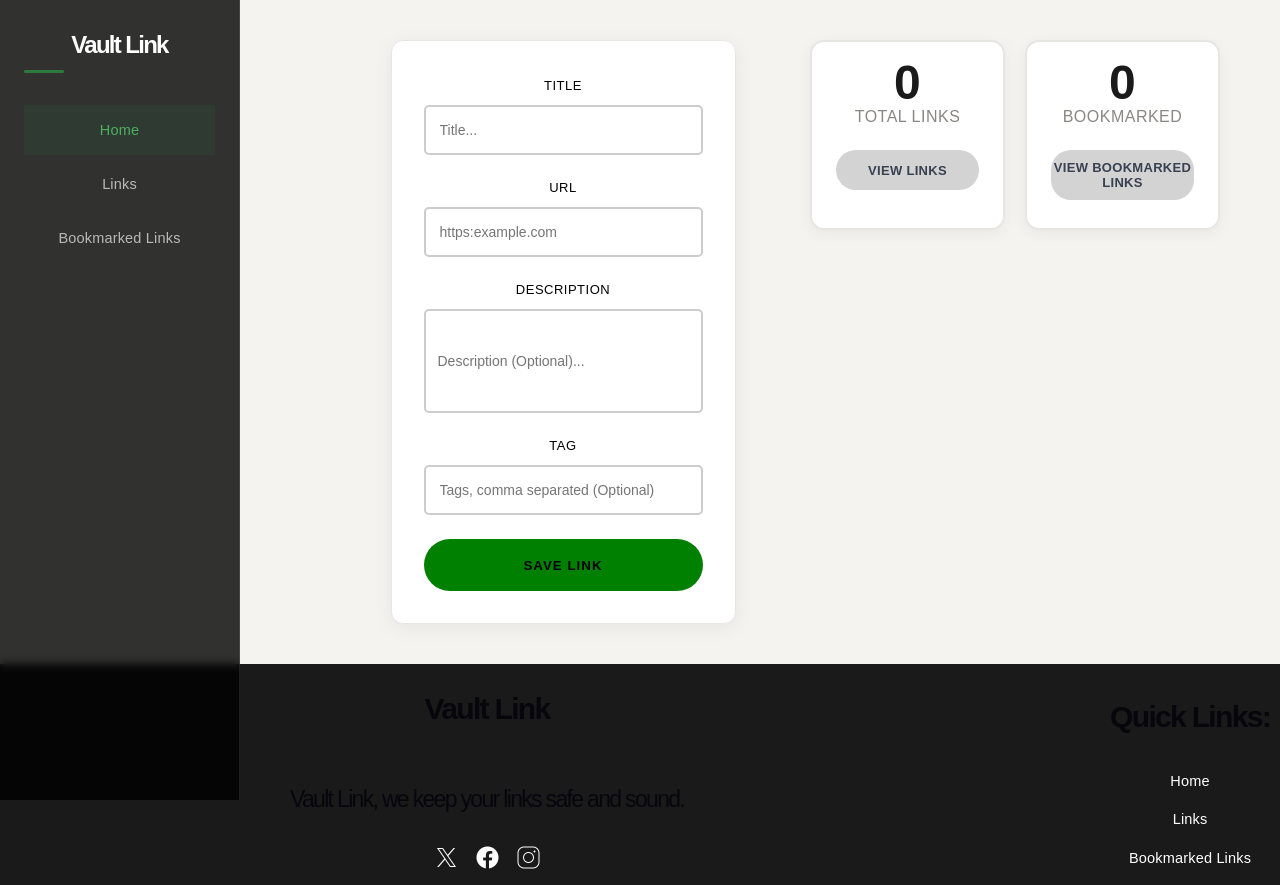
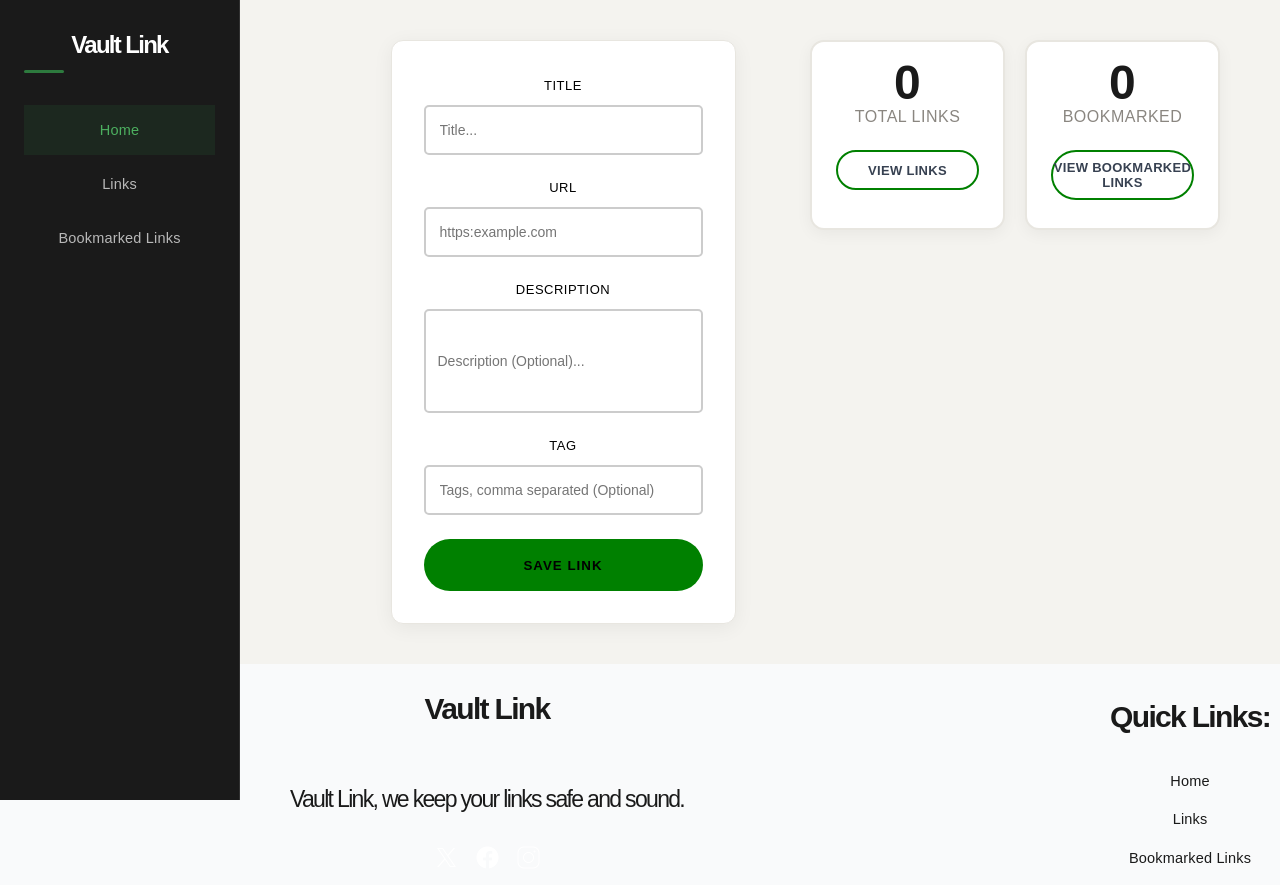
Before and after one commit to surprise2024-cpu/challenge-2-Link-Vault, a React (Vite) app: page / in a window 1280 px wide. Built offline with nearby package versions, Linux system fonts and the light colour scheme; a web font is replaced by a local one.

Commit message:
buttons and footer update

```diff
--- a/src/components/Button/Button.module.css
+++ b/src/components/Button/Button.module.css
@@ -7,5 +7,5 @@
 }
 
 .button-cont:hover {
-    filter: brightness(1.5);
+    filter: brightness(1.2);
 }
--- a/src/components/Footer/Footer.module.css
+++ b/src/components/Footer/Footer.module.css
@@ -2,7 +2,8 @@ footer {
     position: static;
     width: 100%;
     height: auto;
-    background-color: #1a1a1a;
+    background-color: #f9fafb;
+    color: #1a1a1a;
 }
 
 .footer-cont {
@@ -12,24 +13,27 @@ footer {
     justify-content: space-between;
     padding-left: 280px; /*240px sidebar + 40px gap*/
     box-sizing: border-box;
+
 }
 
 .part1 {
     display: flex;
     flex-direction: column;
     padding-left: 10px;
+    color: #1a1a1a;
 }
 
 .sentence {
     font-size: 23px;
     font-weight: 500;
+    color: #1a1a1a;
 }
 
 .socials {
     display: flex;
     align-items: center;
     justify-content: center;
-    color: #fff;
+    color: #1a1a1a;
     gap: 16px;
     padding-bottom: 15px;
 }
@@ -37,6 +41,7 @@ footer {
 .image {
     width: 25px;
     height: 25px;
+    color: #1a1a1a;
     cursor: pointer;
 }
 
@@ -48,16 +53,18 @@ footer {
 
 .heading {
     font-size: 30px;
+    color: #1a1a1a;
 }
 
 .quick-links {
     display: grid;
     font-size: 30px;
+    color: #1a1a1a;
 }
 
 .link {
     text-decoration: none;
-    color: #fff;
+    color: #1a1a1a;
     font-size: 14.5px;
     font-weight: 500;
     padding: 6px;
--- a/src/components/Navbar/Navbar.module.css
+++ b/src/components/Navbar/Navbar.module.css
@@ -5,8 +5,7 @@
     left: 0;
     width: 240px;
     height: 100vh;
-    background-color: rgba(0, 0, 0, 0.8);
-    backdrop-filter: blur(5px) ;
+    background-color: #1a1a1a;
     z-index: 100;
     display: flex;
     flex-direction: column;
--- a/src/components/StatsPanel/StatsPanel.module.css
+++ b/src/components/StatsPanel/StatsPanel.module.css
@@ -44,11 +44,12 @@
     letter-spacing: 0.3px;
     cursor: pointer;
     padding: 0;
-    background: #d3d3d3;
+    background: transparent;
+    border: 2px solid green;
     border-radius: 20px;
 }
 
-.view2-btn {
+.view-btn2 {
     height: 50px;
     width: 100%;
     max-width: 200px;
@@ -57,7 +58,8 @@
     font-size: 13px;
     letter-spacing: 0.3px;
     cursor: pointer;
+    background: transparent;
+    border: 2px solid green;
     padding: 0;
-    background: #d3d3d3;
-    border-radius: 20px;
+    border-radius: 30px;
 }
--- a/src/components/StatsPanel/StatsPanel.tsx
+++ b/src/components/StatsPanel/StatsPanel.tsx
@@ -42,7 +42,7 @@ export const StatsPanel: React.FC<StatsPanelProps> = ({ total, bookmarked }) =>
             <span className={styles['stat-value']}>{bookmarked}</span>
             <span className={styles['stat-label']}>Bookmarked</span>
 
-            <Button onClick={handleBookmarkedPage} className={styles['view2-btn']}>VIEW BOOKMARKED LINKS</Button>
+            <Button onClick={handleBookmarkedPage} className={styles['view-btn2']}>VIEW BOOKMARKED LINKS</Button>
         </div>
 
 
--- a/src/pages/LinksPage.module.css
+++ b/src/pages/LinksPage.module.css
@@ -84,6 +84,7 @@
     font-weight: 600;
     font-size: 13px;
     transition: filter 0.15s ease;
+    border-radius: 20px;
 }
 
 .bookmark-btn {
@@ -92,8 +93,23 @@
 }
 
 .delete-btn {
-    background-color: #b02a2a;
-    color: #fff;
+    background: transparent;
+    color: #dc2626;
+    border: 1px solid #d93025;
+}
+
+.delete-btn:hover {
+    background-color: #F8D7DA;
+}
+
+.edit-btn {
+    background: transparent;
+    border: 1px solid #70757a;
+    color: #1f2937;
+}
+
+.edit-btn:hover {
+    background-color: #C8E6C9;
 }
 
 .searchbar-cont {
@@ -103,6 +119,8 @@
     justify-content: center;
 
 }
+
+
 
 .mark-icon {
     width: 400px;
```
